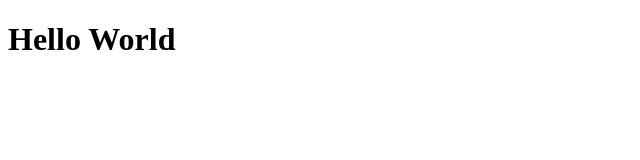
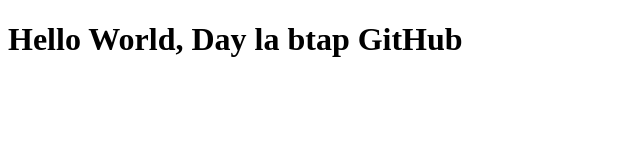
Before and after one commit to DauBietChiLaMo/TestGithub, a plain HTML site: page index.html in a window 1280 px wide. Shown: the whole page, without its empty margins (0-640 px from the left). Drawn offline with Linux system fonts and the light colour scheme.

Commit message:
Update index.html

```diff
--- a/index.html
+++ b/index.html
@@ -7,6 +7,6 @@
     <title>Document</title>
 </head>
 <body>
-    <h1> Hello World </h1>
+    <h1> Hello World, Day la btap GitHub </h1>
 </body>
 </html>
```
